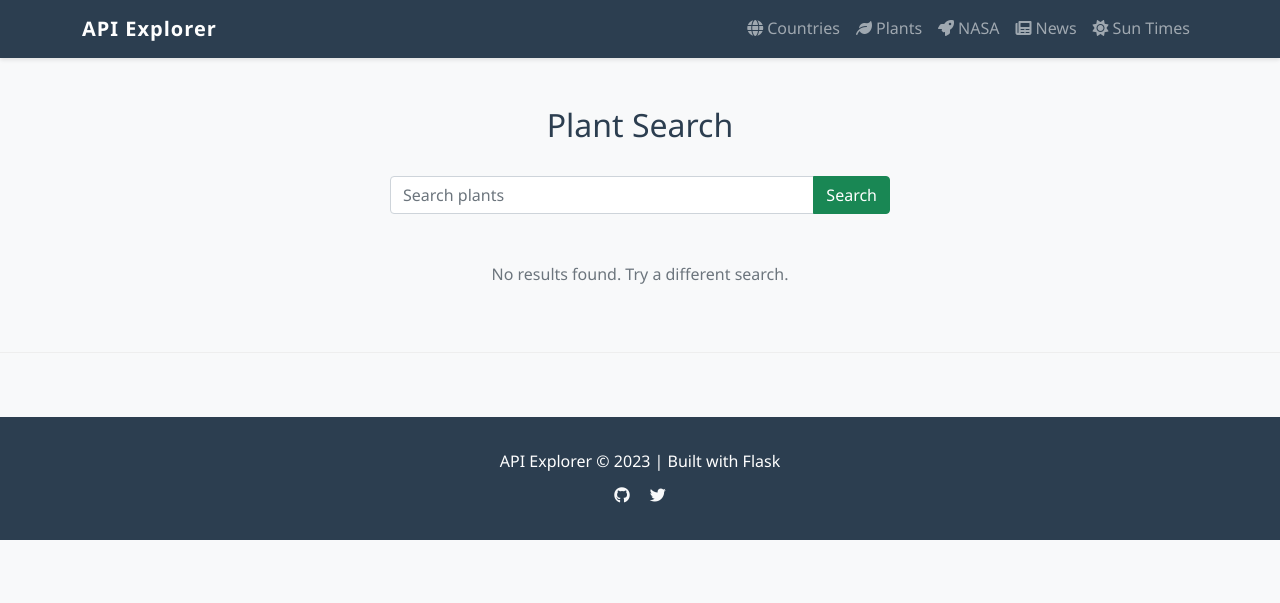
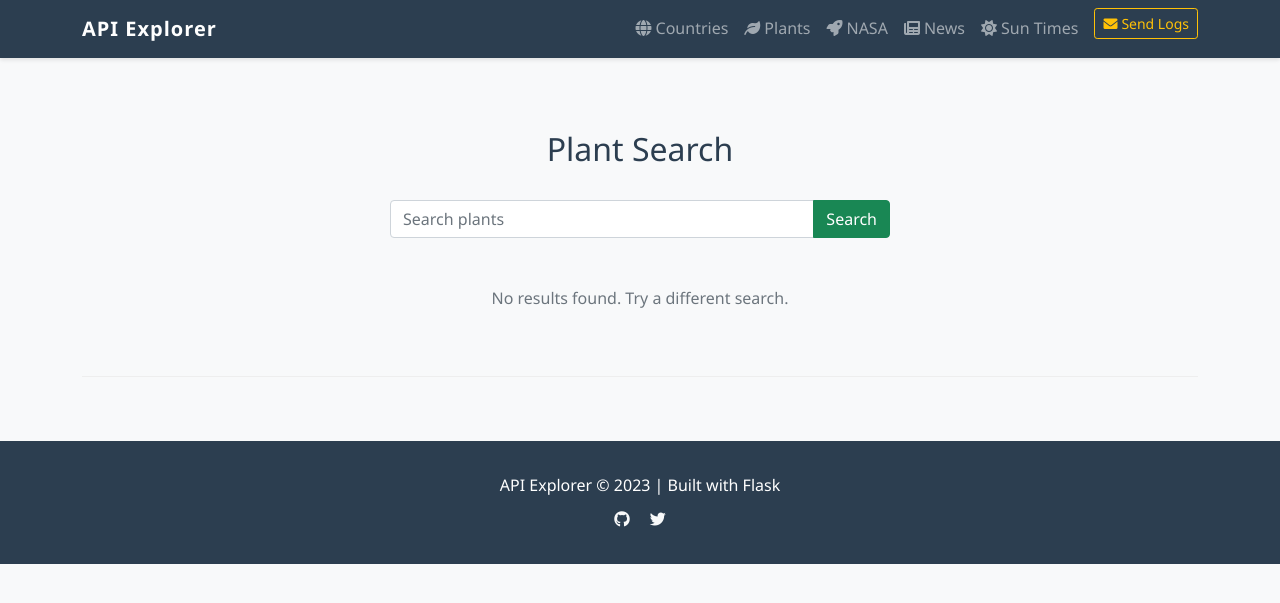
Before and after one commit to anshuman365/flask-app, a Flask app: page /plants in a window 1280 px wide. Shown: the top 603 px of the page. Run offline with Flask 3, Linux system fonts and the light colour scheme.

Commit message:
Updated python and other filed

```diff
--- a/app.py
+++ b/app.py
@@ -7,6 +7,10 @@ import random
 import base64
 from threading import Thread
 import log_parser
+import logging
+from werkzeug.middleware.dispatcher import DispatcherMiddleware
+from werkzeug.serving import run_simple
+from datetime import datetime
 
 load_dotenv()
 
@@ -54,16 +58,31 @@ def get_plant_image(plant_name):
     url = f"https://api.unsplash.com/search/photos?query={plant_name}&client_id={access_key}"
     response = requests.get(url)
     data = response.json()
-    if data["results"]:
+
+    if response.status_code == 200 and 'results' in data and data['results']:
         photo = data["results"][0]
         trigger_unsplash_download(photo['id'])  # log the download
         return photo["urls"]["regular"]
-    return "/static/no_image.jpg"
+    else:
+        print(f"Error fetching image for {plant_name}: {response.status_code}")
+        return "/static/no_image.jpg"
 
 def trigger_unsplash_download(photo_id):
     url = f"https://api.unsplash.com/photos/{photo_id}/download"
     headers = {"Authorization": f"Client-ID {API_KEYS['UNSPLASH']}"}
     requests.get(url, headers=headers)
+
+@app.after_request
+def log_request(response):
+    """Log all requests in Apache Combined Log Format"""
+    timestamp = datetime.now().strftime('%d/%b/%Y:%H:%M:%S')
+    log_line = f'{request.remote_addr} - - [{timestamp}] "{request.method} {request.path} HTTP/1.1" {response.status_code} {response.content_length} "{request.referrer}" "{request.user_agent}"\n'
+
+    # Write to access.log
+    with open('access.log', 'a') as f:
+        f.write(log_line)
+
+    return response
 
 @app.route('/')
 def home():
@@ -97,6 +116,8 @@ def number_format(value):
 def search_plants():
     plants = []
     search_term = ""
+    retry_after = 0
+    error_msg = None
 
     if request.method == 'POST':
         search_term = request.form.get('search', '').strip()
@@ -117,8 +138,6 @@ def search_plants():
                 for result in search_results:
                     title = result['title']
                     page_url = f"https://en.wikipedia.org/wiki/{title.replace(' ', '_')}"
-
-                    # First try Wikipedia thumbnail
                     wiki_image = get_wiki_image(title)
                     image_url = wiki_image if wiki_image else get_plant_image(title)
 
@@ -128,10 +147,16 @@ def search_plants():
                         'image_url': image_url
                     })
 
-            except Exception as e:
+            except requests.exceptions.HTTPError as e:
+                if response.status_code == 429:
+                    error_msg = "Too many requests. Please wait before retrying."
+                    retry_after = 20  # seconds
+                else:
+                    error_msg = "Error fetching plant data."
                 print("Error fetching plant data:", e)
 
-    return render_template('plants.html', plants=plants, search_term=search_term)
+    return render_template('plants.html', plants=plants, search_term=search_term,
+                           retry_after=retry_after, error_msg=error_msg)
 
 # NASA APOD
 @app.route('/nasa')
@@ -264,8 +289,30 @@ def top_tracks():
     for track in tracks
 ])
 
-if __name__ == "__main__":
-    monitor_thread = Thread(target=log_parser.monitor_logs)
-    monitor_thread.daemon = True
-    monitor_thread.start()
-    app.run(debug=True, port=8000)
+
+@app.route('/send-logs', methods=['POST'])
+def send_logs():
+    logs = log_parser.get_and_clear_logs()
+    if not logs:
+        flash('No logs available to send.', 'info')
+    else:
+        success = log_parser.send_email(logs)
+        if success:
+            flash('Logs sent successfully!', 'success')
+        else:
+            flash('Failed to send logs. Please try again.', 'danger')
+    return redirect(url_for('home'))
+
+# app.py (replace the existing logging config)
+if __name__ == '__main__':
+    # Remove existing logging config
+    werkzeug_log = logging.getLogger('werkzeug')
+    werkzeug_log.disabled = True  # Disable Werkzeug's default logs
+
+    # Start monitor thread safely
+    if os.environ.get('WERKZEUG_RUN_MAIN') == 'true' or not app.debug:
+        monitor_thread = Thread(target=log_parser.monitor_logs)
+        monitor_thread.daemon = True
+        monitor_thread.start()
+
+    app.run(debug=True, port=8000, use_reloader=True)
--- a/log_parser.py
+++ b/log_parser.py
@@ -7,48 +7,71 @@ from email.mime.text import MIMEText
 from threading import Thread, Lock
 from datetime import datetime
 
-LOG_FILE = "access.log"  # path to your Flask log file
-EMAIL_INTERVAL = 7200  # 2 hours in seconds
+LOG_FILE = "access.log"
+EMAIL_INTERVAL = 7200  # 2 hours
 
 # Email config
 SMTP_SERVER = "smtp.gmail.com"
 SMTP_PORT = 587
 EMAIL_FROM = "nexoraindustries@gmail.com"
-EMAIL_PASSWORD = "qvwi hqax ehqx hsgw"  # Use an app-specific password
-EMAIL_TO = "sarvarsingh496@example.com"
+EMAIL_PASSWORD = "qvwi hqax ehqx hsgw"
+EMAIL_TO = "sarvarsingh496@gmail.com"
 
+# Updated regex to handle all log formats
+#log_pattern = re.compile(
+#    r'(?P<ip>\S+) - - \[(?P<timestamp>.*?)\] "(?P<method>\w+) (?P<path>\S+).*?" (?P<status>\d+) (?P<size>\d+|-) "(?P<referrer>.*?)" "(?P<agent>.*?)"'
+#)
+# Update the regex pattern
 log_pattern = re.compile(
-    r'(?P<ip>[\d.]+) - - (?P<timestamp>[^]+) "(?P<method>\w+) (?P<path>[^ ]+) [^"]+" (?P<status>\d+) (?P<size>\d+) "(?P<referrer>[^"]*)" "(?P<agent>[^"]+)"'
+    r'(?P<ip>\S+) - - \[(?P<timestamp>.+?)\] "(?P<method>\w+) (?P<path>\S+).*?" (?P<status>\d+) (?P<size>\d+|-) "(?P<referrer>.*?)" "(?P<agent>.*?)"'
 )
+
 
 log_storage = []
 log_lock = Lock()
 
 def parse_log():
-    f=open(LOG_FILE, "a")
-    f.close()
-    with open(LOG_FILE, "r") as file:
-        lines = file.readlines()
+    try:
+        with open(LOG_FILE, "r") as file:
+            lines = file.readlines()
+    except FileNotFoundError:
+        return []
+
     new_entries = []
     for line in lines:
+        line = line.strip()
+        if not line or " - - [" not in line:
+            continue  # Skip empty lines and non-request logs
+
         match = log_pattern.match(line)
         if match:
-            timestamp_str = match.group("timestamp").split()[0]
-            timestamp = datetime.strptime(timestamp_str, "%d/%b/%Y:%H:%M:%S")
-            new_entries.append({
-                "time": timestamp,
-                "method": match.group("method"),
-                "path": match.group("path"),
-                "status": match.group("status"),
-                "agent": match.group("agent"),
-                "referrer": match.group("referrer"),
-                "ip": match.group("ip")
-            })
+            try:
+                # Parse timestamp (ignore timezone)
+                timestamp_str = match.group("timestamp").split()[0]
+                timestamp = datetime.strptime(timestamp_str, "%d/%b/%Y:%H:%M:%S")
+
+                new_entries.append({
+                    "time": timestamp,
+                    "method": match.group("method"),
+                    "path": match.group("path"),
+                    "status": int(match.group("status")),
+                    "agent": match.group("agent"),
+                    "ip": match.group("ip")
+                })
+            except Exception as e:
+                print(f"Failed to parse log line: {line}\nError: {e}")
     return new_entries
+
+def get_and_clear_logs():
+    global log_storage
+    with log_lock:
+        logs = list(log_storage)
+        log_storage.clear()
+        return logs
 
 def send_email(logs):
     if not logs:
-        return
+        return False
     body = "\n".join(
         f"{entry['time']} - {entry['ip']} - {entry['method']} {entry['path']} - {entry['status']} - {entry['agent']}"
         for entry in logs
@@ -64,8 +87,10 @@ def send_email(logs):
             server.login(EMAIL_FROM, EMAIL_PASSWORD)
             server.send_message(msg)
             print(f"[EMAIL SENT] {len(logs)} entries sent.")
+            return True
     except Exception as e:
         print("[EMAIL ERROR]", e)
+        return False
 
 def monitor_logs():
     last_sent_time = time.time()
--- a/templates/base.html
+++ b/templates/base.html
@@ -22,14 +22,32 @@
                     <li class="nav-item"><a class="nav-link" href="/nasa"><i class="fas fa-rocket me-1"></i>NASA</a></li>
                     <li class="nav-item"><a class="nav-link" href="/news"><i class="fas fa-newspaper me-1"></i>News</a></li>
                     <li class="nav-item"><a class="nav-link" href="/sun-times"><i class="fas fa-sun me-1"></i>Sun Times</a></li>
+                    <li class="nav-item">
+    <form action="/send-logs" method="post" class="d-inline">
+        <button type="submit" class="btn btn-sm btn-outline-warning ms-2">
+            <i class="fas fa-envelope me-1"></i>Send Logs
+        </button>
+    </form>
+</li>
                 </ul>
             </div>
         </div>
     </nav>
+<main class="container mt-4">
+    {% with messages = get_flashed_messages(with_categories=true) %}
+      {% if messages %}
+        {% for category, message in messages %}
+          <div class="alert alert-{{ category }} alert-dismissible fade show" role="alert">
+            {{ message }}
+            <button type="button" class="btn-close" data-bs-dismiss="alert" aria-label="Close"></button>
+          </div>
+        {% endfor %}
+      {% endif %}
+    {% endwith %}
 
-    <main>
-        {% block content %}{% endblock %}
-    </main>
+    {% block content %}{% endblock %}
+</main>
+
 
     <footer>
         <div class="container text-center">
--- a/templates/plants.html
+++ b/templates/plants.html
@@ -5,13 +5,22 @@
     <div class="container">
         <div class="text-center mb-5">
             <h2 class="mb-3">Plant Search</h2>
-            <form method="post" class="search-form">
+            <form method="post" class="search-form" id="plant-form">
                 <div class="input-group mx-auto" style="max-width: 500px;">
                     <input type="text" name="search" class="form-control"
-                           value="{{ search_term }}" placeholder="Search plants">
-                    <button type="submit" class="btn btn-success">Search</button>
+                           value="{{ search_term }}" placeholder="Search plants" {% if retry_after %}disabled{% endif %}>
+                    <button type="submit" class="btn btn-success" {% if retry_after %}disabled{% endif %}>Search</button>
                 </div>
             </form>
+
+            {% if error_msg %}
+            <div id="error-message" class="alert alert-warning mt-3">
+                {{ error_msg }}
+                {% if retry_after %}
+                <br>Retrying in <span id="countdown">{{ retry_after }}</span> seconds...
+                {% endif %}
+            </div>
+            {% endif %}
         </div>
 
         <div class="row row-cols-1 row-cols-md-3 g-4">
@@ -28,11 +37,30 @@
             {% endfor %}
         </div>
 
-        {% if not plants %}
+        {% if not plants and not error_msg %}
         <div class="text-center text-muted mt-4">
             <p>No results found. Try a different search.</p>
         </div>
         {% endif %}
     </div>
 </section>
+
+{% if retry_after %}
+<script>
+  let seconds = {{ retry_after }};
+  const countdown = document.getElementById('countdown');
+  const input = document.querySelector("input[name='search']");
+  const button = document.querySelector("button[type='submit']");
+  const interval = setInterval(() => {
+    seconds -= 1;
+    countdown.innerText = seconds;
+    if (seconds <= 0) {
+      clearInterval(interval);
+      input.disabled = false;
+      button.disabled = false;
+      document.getElementById('error-message').style.display = 'none';
+    }
+  }, 1000);
+</script>
+{% endif %}
 {% endblock %}
```
Also changed, not shown: 1 other file.
